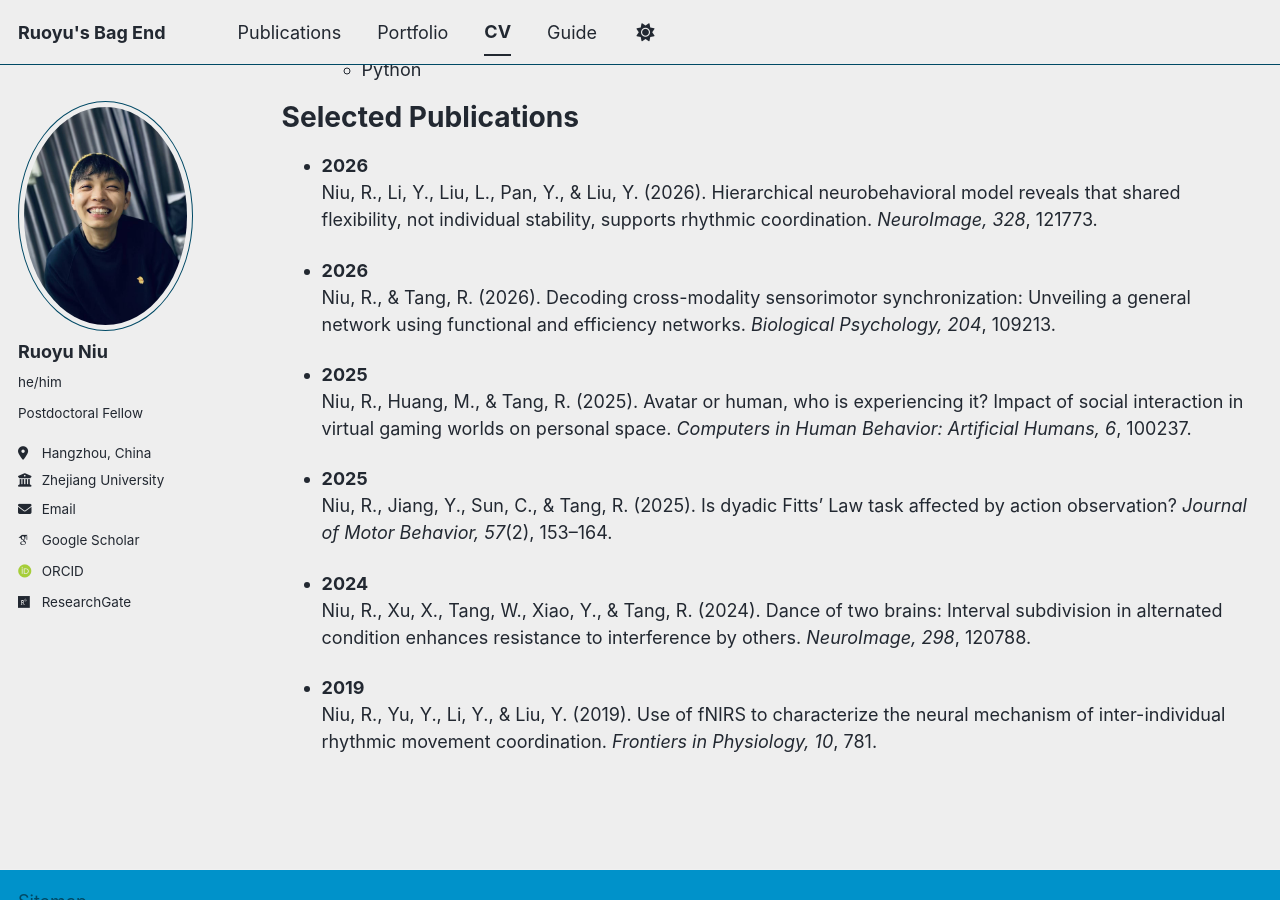
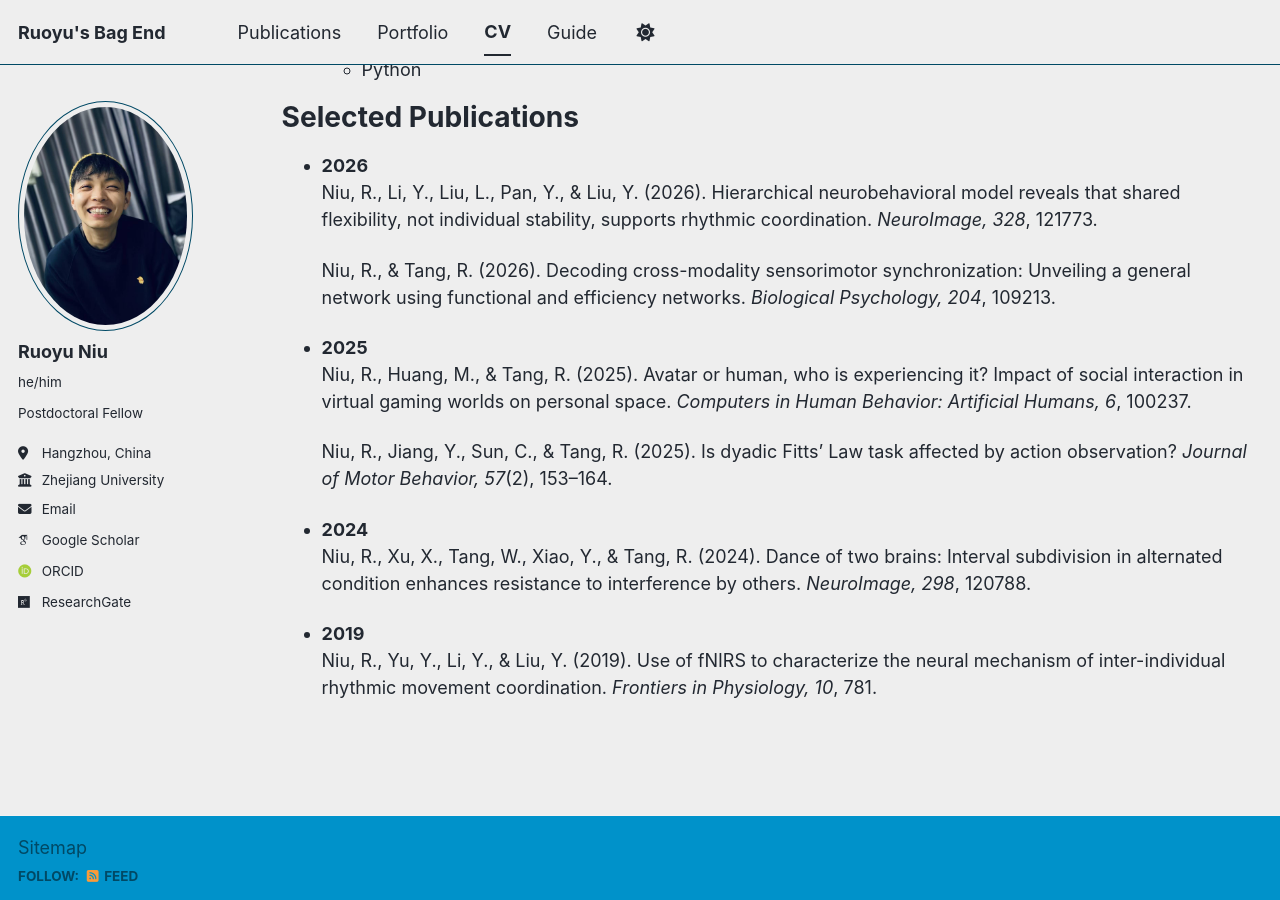
Before and after one commit to ruoyuniu112/ruoyuniu112.github.io, a Jekyll site: the page built from _pages/cv.md, in a window 1280 px wide and 900 px high, scrolled down 657 px. Built offline with Jekyll 4.4.1, drawn with Linux system fonts in a browser that asks for light colours; some web fonts are replaced; a script bundle is joined from its source files by our own code; library files that are not in the unit come from our copies.

Commit message:
Update cv.md

```diff
--- a/_pages/cv.md
+++ b/_pages/cv.md
@@ -37,13 +37,11 @@ Selected Publications
 * **2026**
   Niu, R., Li, Y., Liu, L., Pan, Y., & Liu, Y. (2026). Hierarchical neurobehavioral model reveals that shared flexibility, not individual stability, supports rhythmic coordination. *NeuroImage, 328*, 121773.
 
-* **2026**
   Niu, R., & Tang, R. (2026). Decoding cross-modality sensorimotor synchronization: Unveiling a general network using functional and efficiency networks. *Biological Psychology, 204*, 109213.
 
 * **2025**
   Niu, R., Huang, M., & Tang, R. (2025). Avatar or human, who is experiencing it? Impact of social interaction in virtual gaming worlds on personal space. *Computers in Human Behavior: Artificial Humans, 6*, 100237.
 
-* **2025**
   Niu, R., Jiang, Y., Sun, C., & Tang, R. (2025). Is dyadic Fitts’ Law task affected by action observation? *Journal of Motor Behavior, 57*(2), 153–164.
 
 * **2024**
```
